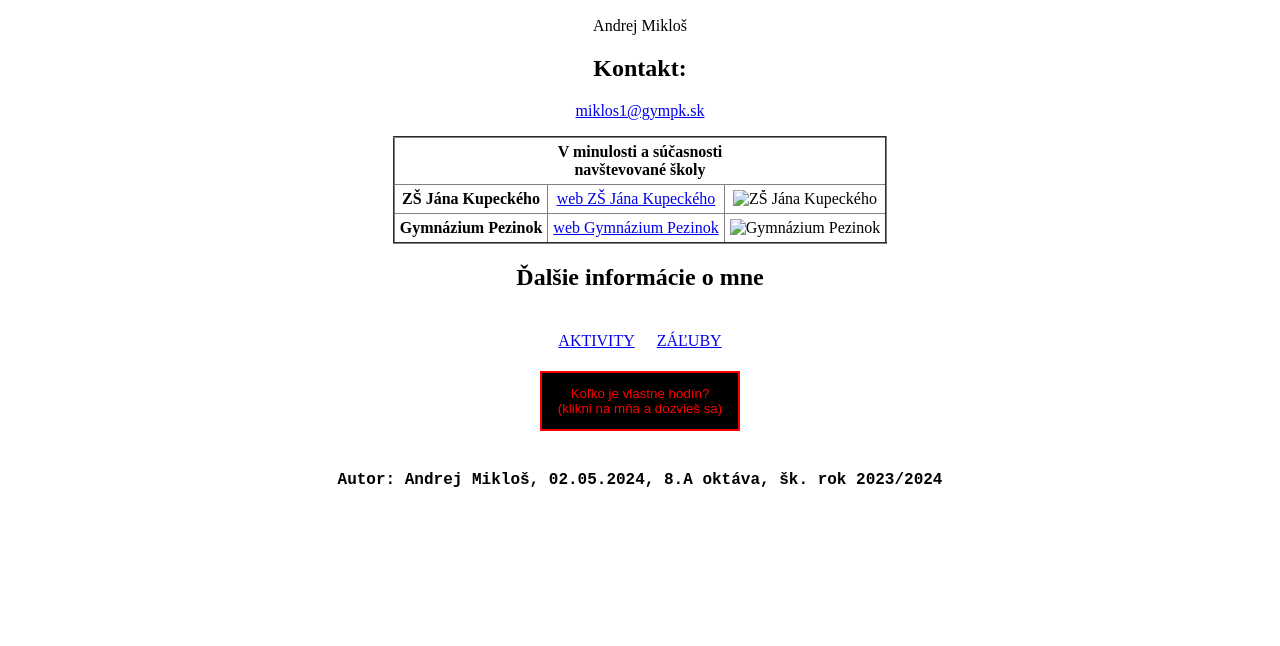
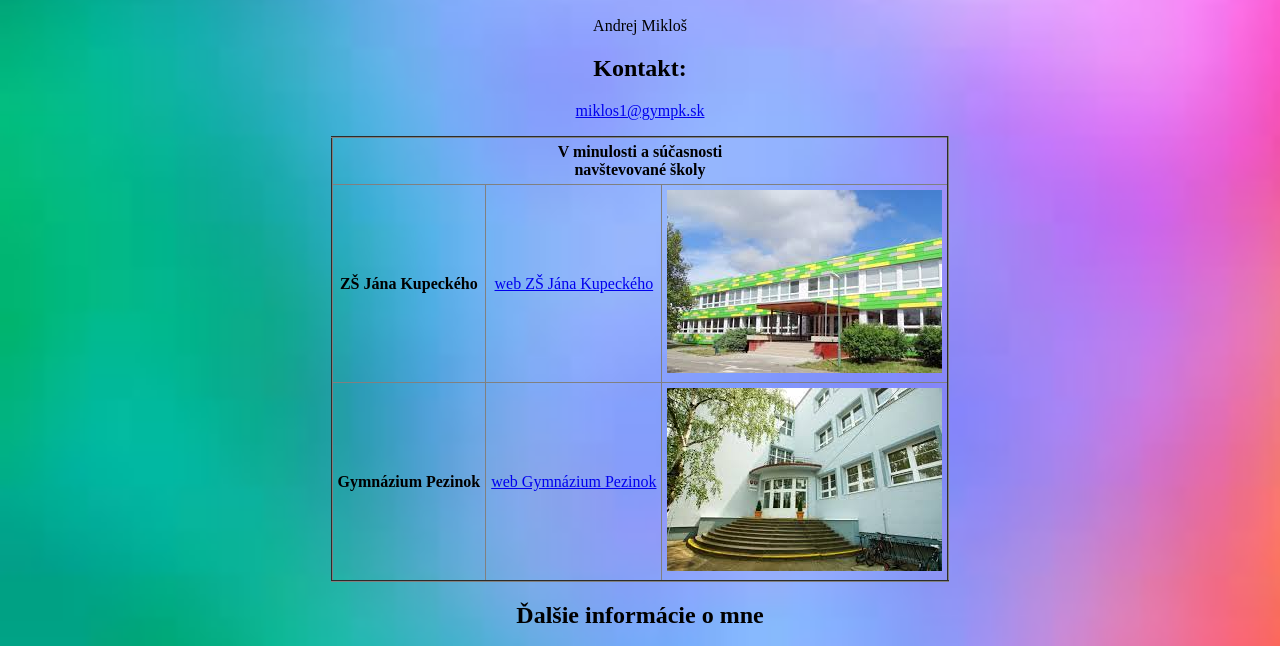
Before and after one commit to andrejmiklos/my-first-web, a plain HTML site: page index.html in a window 1280 px wide. Shown: the part 128-774 px from the top of the page. Drawn offline with Linux system fonts and the light colour scheme.

Commit message:
Update index.html

```diff
--- a/index.html
+++ b/index.html
@@ -9,10 +9,10 @@
     <link rel="stylesheet" type="text/css" href="mystyles.css" />
 
     <!-- favicon -->
-    <link rel="icon" type="image/x-icon" href="images/spongebob.png">
+    <link rel="icon" type="image/x-icon" href="spongebob.png">
 
 </head>
-<body style="background-image: url('images/bckg3.jpg'); background-size: cover;"> <!--- inline CSS -->
+<body style="background-image: url('bckg3.jpg'); background-size: cover;"> <!--- inline CSS -->
     <div>
         <h1>Základné informácie o mne</h1>
 
@@ -28,12 +28,12 @@
             <tr>
                 <td><b>ZŠ Jána Kupeckého</b></td>
                 <td><a href="https://kupeckeho.edupage.org/">web ZŠ Jána Kupeckého</a></td>
-                <td><img src="images/kupec.jpg" alt="ZŠ Jána Kupeckého"></td>
+                <td><img src="kupec.jpg" alt="ZŠ Jána Kupeckého"></td>
             </tr>
             <tr>
                 <td><b>Gymnázium Pezinok</b></td>
                 <td><a href="https://gymsenpk.edupage.org/">web Gymnázium Pezinok</a></td>
-                <td><img src="images/gympk.jpg" alt="Gymnázium Pezinok"></td>
+                <td><img src="gympk.jpg" alt="Gymnázium Pezinok"></td>
             </tr>
         </table>
 
```
